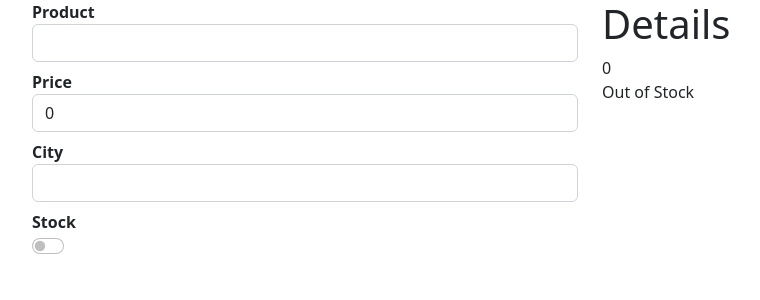
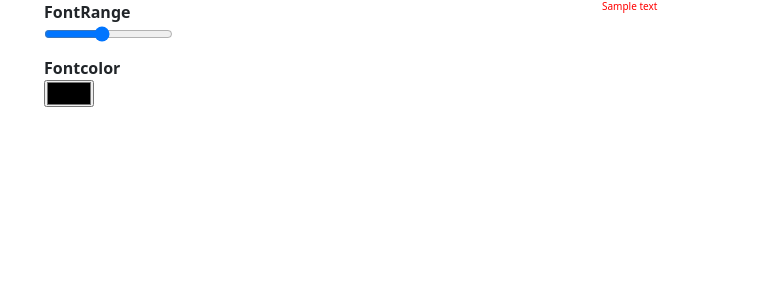
Before and after one commit to vajaganidhanesh/react-shopping, a React (Create React App) app: page / in a window 1280 px wide. Shown: the top 300 px of the page, without its empty margins (50-810 px from the left). Built offline with nearby package versions, Linux system fonts and the light colour scheme; no server answers.

Commit message:
dynamic style binding by using range and color Inputs

```diff
--- /dev/null
+++ b/src/components/style-binding/InlineStyle.jsx
@@ -0,0 +1,54 @@
+import React, { useState } from "react";
+
+function InlineStyle() {
+  const [styles, setStyles] = useState({ fontSize: 10, color: "red" });
+
+  function fontChange(e) {
+    console.log(e.target.value);
+    setStyles({
+      fontSize: e.target.value + "px",
+      color: styles.color,
+    });
+  }
+
+  function fontColor(e) {
+    console.log(e.target.value);
+    setStyles({
+      fontSize: styles.fontSize,
+      color: e.target.value,
+    });
+  }
+
+  return (
+    <>
+      <div className="container">
+        <div className="row">
+          <div className="col-6">
+            <dl className="container">
+              <dt>FontRange</dt>
+              <dd>
+                <input
+                  type="range"
+                  name=""
+                  id=""
+                  min="10"
+                  max="100"
+                  onChange={fontChange}
+                />
+              </dd>
+              <dt>Fontcolor</dt>
+              <dd>
+                <input type="color" name="" id="" onChange={fontColor} />
+              </dd>
+            </dl>
+          </div>
+          <div className="col-6">
+            <h1 style={styles}>Sample text</h1>
+          </div>
+        </div>
+      </div>
+    </>
+  );
+}
+
+export default InlineStyle;
--- a/src/index.js
+++ b/src/index.js
@@ -3,12 +3,13 @@ import ReactDOM from "react-dom/client";
 import "./index.css";
 // import App from "./App";
 import reportWebVitals from "./reportWebVitals";
-import Databinging from "./components/data-binding/data-binding";
+// import Databinging from "./components/data-binding/data-binding";
+import InlineStyle from "./components/style-binding/InlineStyle";
 
 const root = ReactDOM.createRoot(document.getElementById("root"));
 root.render(
   <React.StrictMode>
-    <Databinging />
+    <InlineStyle />
   </React.StrictMode>
 );
 
```
